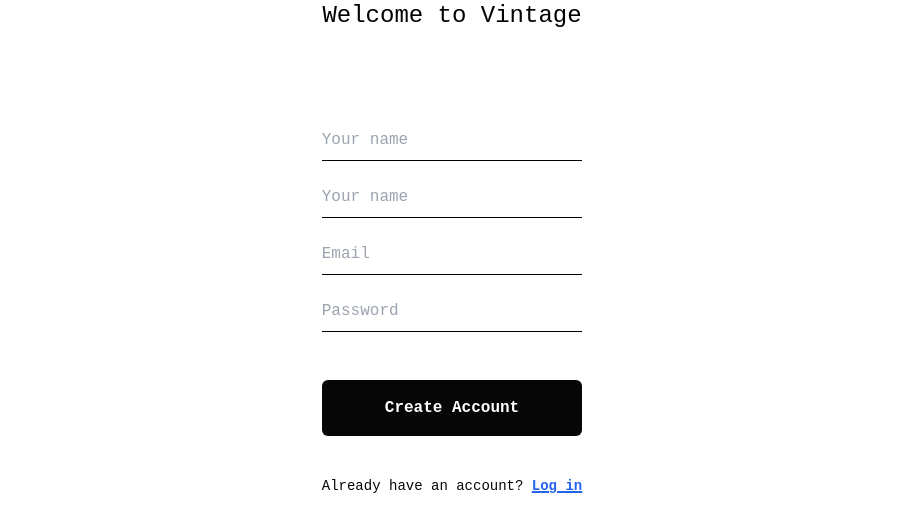
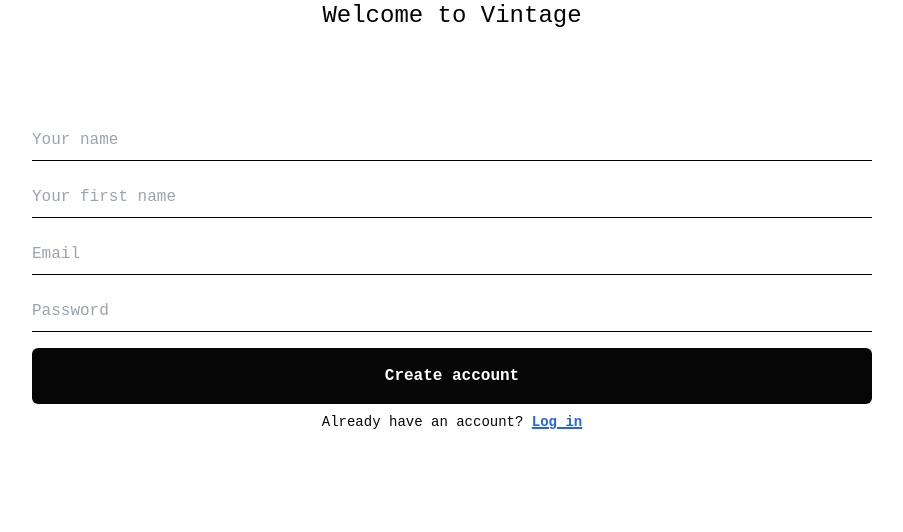
Before and after one commit to adatechschool/projet-collectif---vente-de-meubles-vintage_project, a React (Vite) app in the folder front/: page /signup in a window 1280 px wide. Shown: the top 532 px of the page, without its empty margins (188-1091 px from the left). Built offline with nearby package versions, Linux system fonts and the light colour scheme; a web font is replaced by a local one.

Commit message:
Modification de la page signup pour passer par un formulaire pour créer un nouvel utilisateur

```diff
--- a/front/src/pages/Signup/signup.jsx
+++ b/front/src/pages/Signup/signup.jsx
@@ -1,41 +1,44 @@
-import React from 'react'
-import Bouton from '../../composants/Bouton/Bouton';
+import React, { useState } from 'react'
 import { Link } from 'react-router-dom';
 
-function addUser(){
-  const data = {
-    // name : nom,
-    // firstname : prenom,
-    // email : email
-    name : "Lambert",
-    firstname : "Justine",
-    email : "adresse@bidon.fr"
-  }
+function Signup() {
+  const [name, setName] = useState("");
+  const [firstname, setFirstName] = useState("");
+  const [email, setEmail] = useState("");
+  const [password, setPassword] = useState("");
+
+  let addUser = async (e) => {
+    e.preventDefault();
+    try {
       const url = "http://localhost:7000/signup"
-    fetch(url, {
-        method: 'POST',
+      let res = await fetch(url, {
+        method: "POST",
+        // Le "headers" est absolument nécessaire sinon la requête n'aboutit pas
         headers: {
           'Content-Type': 'application/json',
         },
-        body: JSON.stringify(data)
-      })
-        .then(response => response.json()) // Traitement de la réponse comme JSON
-        .then(data => {
-          alert(data.message)
-
-          const redirectionUrl = "/inscription?nom=" + encodeURIComponent(nom) + "&prenom=" + encodeURIComponent(prenom) + "&email=" + encodeURIComponent(email);
-          window.location.href = redirectionUrl;
-
-          // window.location.href = "/inscription"; //Nous redirigons vers des route exemple : "/inscription et non vers des fichier html"
-        })
-        .catch(error => {
-          // Gestion des erreurs
-          console.log("ERREUR");
-          console.error(error);
+        body: JSON.stringify({
+          name: name,
+          firstname: firstname,
+          email: email,
+          password: password, // NON UTILISE PAR LE BACK POUR LE MOMENT
+        }),
       });
+      let resJson = await res.json();
+      if (res.status === 200) {
+        setName("");
+        setFirstName("");
+        setEmail("");
+        setPassword("");
+        alert(resJson.message)
+      } else {
+        alert("Utilisateur non créé")
+      }
+    } catch (err) {
+      console.log(err);
+    }
   }
 
-function Signup() {
   return (
   <div className='w-full flex flex-col max-w-[px] space-y-20 place-items-center '>
     <div>
@@ -45,34 +48,45 @@
       <div>
 
         <div className= 'w-full flex flex-col'>
+          <form onSubmit={addUser}>
             <input
-          type="your name"
+              type="text"
+              value={name}
               placeholder='Your name'
-          className='w-full text-black py-2 my-2 bg-transparent border-b border-black outline-none focus:outline-none' />
+              className='w-full text-black py-2 my-2 bg-transparent border-b border-black outline-none focus:outline-none'
+              onChange={(e) => setName(e.target.value)}
+              />
 
             <input
-          type="your name"
-          placeholder='Your name'
-          className='w-full text-black py-2 my-2 bg-transparent border-b border-black outline-none focus:outline-none' />
+              type="text"
+              value={firstname}
+              placeholder='Your first name'
+              className='w-full text-black py-2 my-2 bg-transparent border-b border-black outline-none focus:outline-none'
+              onChange={(e) => setFirstName(e.target.value)}
+              />
 
             <input
               type="email"
+              value={email}
               placeholder='Email'
-          className='w-full text-black py-2 my-2 bg-transparent border-b border-black outline-none focus:outline-none' />
+              className='w-full text-black py-2 my-2 bg-transparent border-b border-black outline-none focus:outline-none'
+              onChange={(e) => setEmail(e.target.value)}
+              />
 
             <input
               type="password"
+              value={password}
               placeholder='Password'
-          className='w-full text-black py-2 my-2 bg-transparent border-b border-black outline-none focus:outline-none' />
+              className='w-full text-black py-2 my-2 bg-transparent border-b border-black outline-none focus:outline-none'
+              onChange={(e) => setPassword(e.target.value)}
+              />
+
+            <button type="submit" className='w-full text-[ffffff] my-2 font-semibold bg-[#060606] rounded-md p-4 text-center flex items-center justify-center text-white'>
+              Create account
+            </button>
+
+          </form>
         </div>
-
-        <div className='w-full flex flex-col my-8'>
-
-        <div className='w-full text-[ffffff] my-2 font-semibold bg-[#060606] rounded-md p-4 text-center flex items-center justify-center'>
-            <Link to="" className="text-white"><Bouton onClick={addUser} texteBouton='Create Account' /></Link>
-          </div>
-        </div>
-
 
         <div className ="w-full items-center space-y-20">
           <p className="text-sm text-center font-normal  text-[#060606]">Already have an account? <Link to=".."><span className='font-semibold underline underline-offset-2 curson-pointer'> Log in</span></Link></p>
```
Lines whose indentation alone changed are shown as unchanged.
